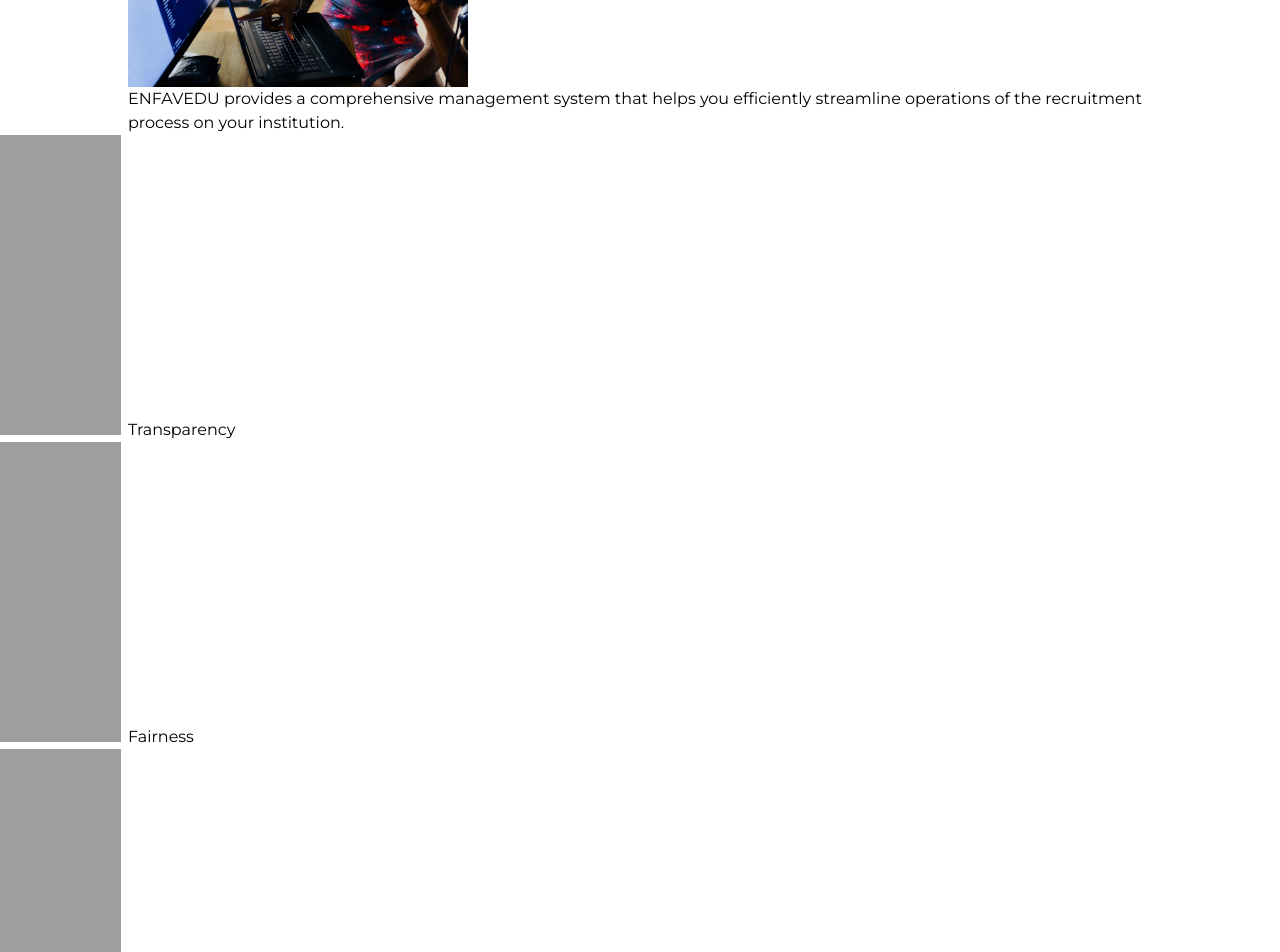
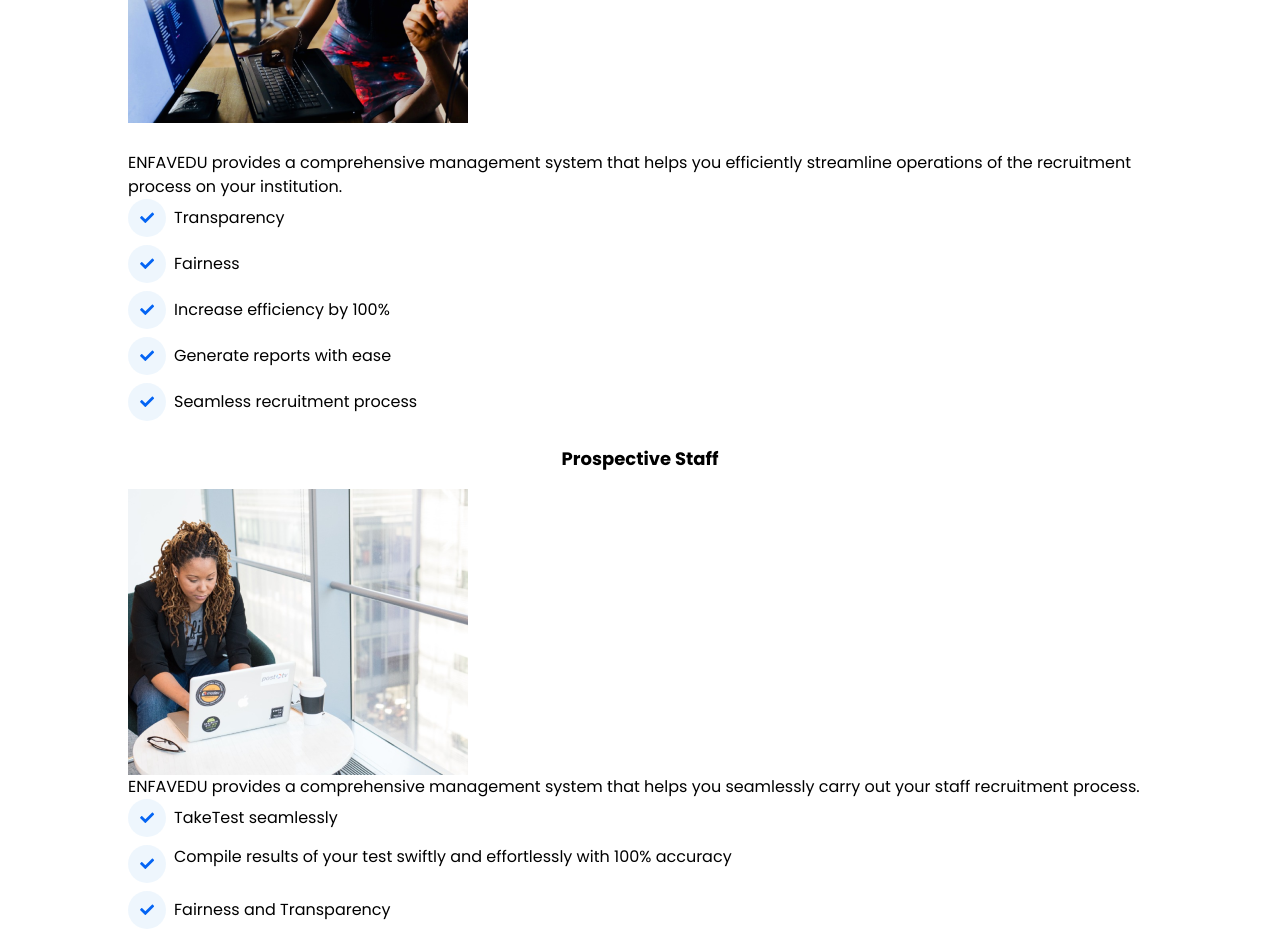
Before and after one commit to Leefranklyn/Enfavdu, a React (Vite) app: page / in a window 1280 px wide. Shown: the part 2240-3192 px from the top of the page. Built offline with nearby package versions, Linux system fonts and the light colour scheme.

Commit message:
added some styling

```diff
--- a/index.html
+++ b/index.html
@@ -6,7 +6,7 @@
     <meta name="viewport" content="width=device-width, initial-scale=1.0" />
     <link rel="preconnect" href="https://fonts.googleapis.com">
     <link rel="preconnect" href="https://fonts.gstatic.com" crossorigin>
-    <link href="https://fonts.googleapis.com/css2?family=Montserrat&display=swap" rel="stylesheet">
+    <link href="https://fonts.googleapis.com/css2?family=Poppins:wght@400;500;700&display=swap" rel="stylesheet">
     <title>Vite + React</title>
   </head>
   <body>
--- a/src/componenets/admin/Home.jsx
+++ b/src/componenets/admin/Home.jsx
@@ -93,35 +93,35 @@ const Home = () => {
       </div>
 
       <div>
-        <h4>Institution Administrator</h4>
+        <h4 className="text-center font-semibold text-xl my-4">Institution Administrator</h4>
         <img src={image} alt="" />
-        <p>
+        <p className="pt-7">
           ENFAVEDU provides a comprehensive management system that helps you
           efficiently streamline operations of the recruitment process on your
           institution.
         </p>
-        <ul className=" list-image-[url(check)]">
-          <li>Transparency</li>
-          <li>Fairness</li>
-          <li>Increase efficiency by 100%</li>
-          <li>Generate reports with ease</li>
-          <li>Seamless recruitment process</li>
+        <ul className="">
+          <li className="flex items-center gap-2 pb-2"><img src={check} alt="" />Transparency</li>
+          <li className="flex items-center gap-2 pb-2"><img src={check} alt="" />Fairness</li>
+          <li className="flex items-center gap-2 pb-2"><img src={check} alt="" />Increase efficiency by 100%</li>
+          <li className="flex items-center gap-2 pb-2"><img src={check} alt="" />Generate reports with ease</li>
+          <li className="flex items-center gap-2 pb-2"><img src={check} alt="" />Seamless recruitment process</li>
         </ul>
       </div>
       <div>
-        <h4>Prospective Staff</h4>
+        <h4 className="text-center text-lg font-semibold my-4">Prospective Staff</h4>
         <img src={staff} alt="" />
         <p>
           ENFAVEDU provides a comprehensive management system that helps you
           seamlessly carry out your staff recruitment process.
         </p>
-        <ul>
-          <li>TakeTest seamlessly</li>
-          <li>
+        <ul className="">
+          <li className="flex items-center gap-2 pb-2"><img src={check} alt="" />TakeTest seamlessly</li>
+          <li className="flex  gap-2 pb-2"><img src={check} alt="" />
             Compile results of your test swiftly and effortlessly with 100%
             accuracy
           </li>
-          <li>Fairness and Transparency</li>
+          <li className="flex items-center gap-2 pb-2"><img src={check} alt="" />Fairness and Transparency</li>
         </ul>
       </div>
       <div className="my-5 ">
@@ -157,7 +157,7 @@ const Home = () => {
           team always available to help you, we invite you to become one of the
           schools we are committed to, starting with a FREE account.
         </p>
-        <button className="bg-blue text-white py-3 px-4 rounded-3xl">Get Started for Free</button>
+        <button className="bg-blue text-white py-3 px-4 rounded-3xl my-3">Get Started for Free</button>
       </div>
       <div>
 
--- a/src/index.css
+++ b/src/index.css
@@ -10,6 +10,6 @@
 
 @layer base {
     html {
-        font-family: 'Montserrat', sans-serif;
+        font-family: 'Poppins', sans-serif;
   }
 }
```
